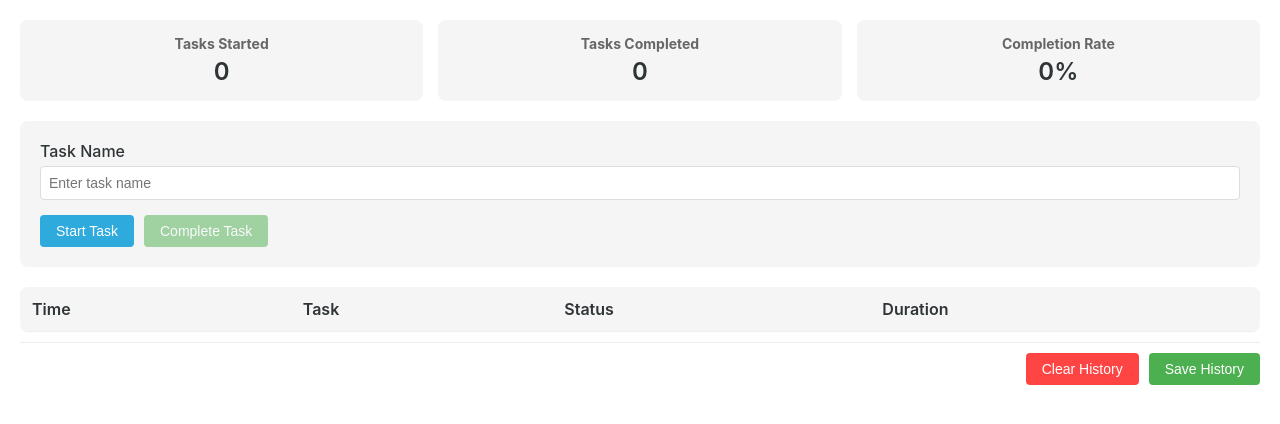
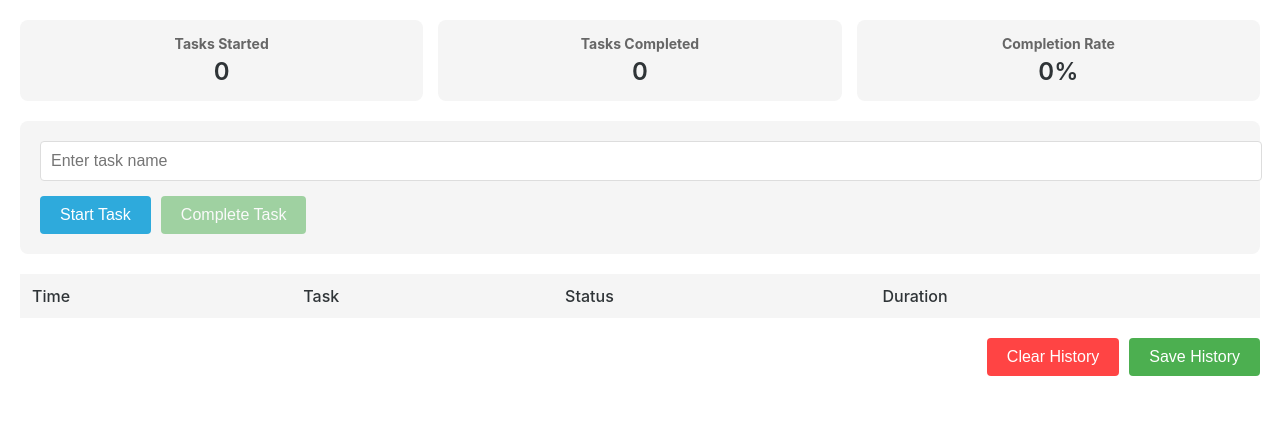
Before and after one commit to ArduousPlot1476/task-tracker, a plain HTML site: page index.html in a window 1280 px wide. Drawn offline with Linux system fonts and the light colour scheme.

Commit message:
Update index.html

```diff
--- a/index.html
+++ b/index.html
@@ -11,11 +11,6 @@
             padding: 20px;
             background: white;
             color: #2f3437;
-        }
-
-        .container {
-            max-width: 100%;
-            margin: 0 auto;
         }
 
         .stats-grid {
@@ -51,23 +46,13 @@
             margin-bottom: 20px;
         }
 
-        .input-group {
-            margin-bottom: 15px;
-        }
-
-        .input-group label {
-            display: block;
-            margin-bottom: 5px;
-            font-weight: 500;
-        }
-
         .input-group input {
             width: 100%;
-            padding: 8px;
+            padding: 10px;
             border: 1px solid #ddd;
             border-radius: 4px;
-            font-size: 14px;
-            box-sizing: border-box;
+            font-size: 16px;
+            margin-bottom: 15px;
         }
 
         .button-group {
@@ -75,18 +60,12 @@
             gap: 10px;
         }
 
-        button {
-            padding: 8px 16px;
+        .button-group button {
+            padding: 10px 20px;
             border: none;
             border-radius: 4px;
             cursor: pointer;
-            font-size: 14px;
-            transition: background-color 0.2s;
-        }
-
-        button:disabled {
-            opacity: 0.5;
-            cursor: not-allowed;
+            font-size: 16px;
         }
 
         .start-button {
@@ -94,71 +73,33 @@
             color: white;
         }
 
-        .start-button:hover:not(:disabled) {
-            background: #2591ba;
-        }
-
         .complete-button {
             background: #4CAF50;
             color: white;
         }
 
-        .complete-button:hover:not(:disabled) {
-            background: #388E3C;
+        .history-table {
+            width: 100%;
+            border-collapse: collapse;
+            margin: 20px 0;
         }
 
-        .clear-button {
-            background: #ff4444;
-            color: white;
+        .history-table th {
+            background: #f5f5f5;
+            padding: 12px;
+            text-align: left;
+            font-weight: 500;
         }
 
-        .clear-button:hover:not(:disabled) {
-            background: #cc0000;
-        }
-
-        .save-button {
-            background: #4CAF50;
-            color: white;
-        }
-
-        .save-button:hover:not(:disabled) {
-            background: #388E3C;
-        }
-
-        .history-buttons {
-            display: flex;
-            gap: 10px;
-            justify-content: flex-end;
-            margin-top: 10px;
-            padding-top: 10px;
-            border-top: 1px solid #eee;
-        }
-
-        table {
-            width: 100%;
-            border-collapse: collapse;
-            background: white;
-            margin-top: 20px;
-            border-radius: 8px;
-            overflow: hidden;
-        }
-
-        th, td {
-            text-align: left;
+        .history-table td {
             padding: 12px;
             border-bottom: 1px solid #eee;
-        }
-
-        th {
-            background: #f5f5f5;
-            font-weight: 600;
         }
 
         .status-badge {
             padding: 4px 8px;
             border-radius: 12px;
             font-size: 12px;
-            font-weight: 500;
         }
 
         .status-started {
@@ -170,10 +111,41 @@
             background: #e8f5e9;
             color: #2e7d32;
         }
+
+        .management-buttons {
+            display: flex;
+            justify-content: flex-end;
+            gap: 10px;
+            margin-top: 20px;
+        }
+
+        .clear-button {
+            background: #ff4444;
+            color: white;
+            padding: 10px 20px;
+            border: none;
+            border-radius: 4px;
+            cursor: pointer;
+            font-size: 16px;
+        }
+
+        .save-button {
+            background: #4CAF50;
+            color: white;
+            padding: 10px 20px;
+            border: none;
+            border-radius: 4px;
+            cursor: pointer;
+            font-size: 16px;
+        }
+
+        button:disabled {
+            opacity: 0.5;
+            cursor: not-allowed;
+        }
     </style>
 </head>
 <body>
-    <div class="container">
     <div class="stats-grid">
         <div class="stat-box">
             <h3>Tasks Started</h3>
@@ -191,8 +163,7 @@
 
     <div class="input-section">
         <div class="input-group">
-                <label for="taskName">Task Name</label>
-                <input type="text" id="taskName" placeholder="Enter task name">
+            <input type="text" id="taskName" placeholder="Enter task name" />
         </div>
         <div class="button-group">
             <button class="start-button" onclick="startTask()" id="startBtn">Start Task</button>
@@ -200,7 +171,7 @@
         </div>
     </div>
 
-        <table>
+    <table class="history-table">
         <thead>
             <tr>
                 <th>Time</th>
@@ -212,10 +183,9 @@
         <tbody id="historyTableBody"></tbody>
     </table>
 
-        <div class="history-buttons">
+    <div class="management-buttons">
         <button class="clear-button" onclick="clearHistory()">Clear History</button>
         <button class="save-button" onclick="saveToFile()">Save History</button>
-        </div>
     </div>
 
     <script>
@@ -225,10 +195,10 @@
         function updateStats() {
             const totalStarted = taskHistory.filter(entry => entry.status === 'started').length;
             const totalCompleted = taskHistory.filter(entry => entry.status === 'completed').length;
-            const completionRate = totalStarted ? Math.round((totalCompleted / totalStarted) * 100) : 0;
+            const completionRate = totalStarted ? Math.round((totalCompleted / (totalStarted/2)) * 100) : 0;
 
-            document.getElementById('tasksStarted').textContent = totalStarted;
-            document.getElementById('tasksCompleted').textContent = totalCompleted;
+            document.getElementById('tasksStarted').textContent = totalStarted/2;
+            document.getElementById('tasksCompleted').textContent = totalCompleted/2;
             document.getElementById('completionRate').textContent = `${completionRate}%`;
         }
 
@@ -305,36 +275,39 @@
         }
 
         function clearHistory() {
-            if (confirm('Are you sure you want to clear all history? This cannot be undone.')) {
+            const confirmed = confirm('Are you sure you want to clear all history? This cannot be undone.');
+            if (confirmed) {
                 taskHistory = [];
-                localStorage.setItem('taskHistory', JSON.stringify(taskHistory));
                 currentTask = null;
                 document.getElementById('completeBtn').disabled = true;
                 document.getElementById('startBtn').disabled = false;
+                localStorage.removeItem('taskHistory');
                 saveAndRender();
             }
         }
 
         function saveToFile() {
-            const data = {
-                history: taskHistory,
-                stats: {
+            const exportData = {
+                exportDate: new Date().toISOString(),
+                taskHistory: taskHistory,
+                statistics: {
                     tasksStarted: document.getElementById('tasksStarted').textContent,
                     tasksCompleted: document.getElementById('tasksCompleted').textContent,
                     completionRate: document.getElementById('completionRate').textContent
-                },
-                exportDate: new Date().toISOString()
+                }
             };
 
-            const blob = new Blob([JSON.stringify(data, null, 2)], { type: 'application/json' });
-            const url = URL.createObjectURL(blob);
+            const jsonString = JSON.stringify(exportData, null, 2);
+            const blob = new Blob([jsonString], { type: 'application/json' });
+            const url = window.URL.createObjectURL(blob);
             const a = document.createElement('a');
+            const dateStr = new Date().toISOString().split('T')[0];
+            a.download = `task-history-${dateStr}.json`;
             a.href = url;
-            a.download = `task-history-${new Date().toISOString().split('T')[0]}.json`;
             document.body.appendChild(a);
             a.click();
+            window.URL.revokeObjectURL(url);
             document.body.removeChild(a);
-            URL.revokeObjectURL(url);
         }
 
         function saveAndRender() {
@@ -342,10 +315,6 @@
             updateStats();
             renderHistory();
         }
-
-        // Initial render
-        updateStats();
-        renderHistory();
 
         // Handle Enter key in input field
         document.getElementById('taskName').addEventListener('keypress', function(e) {
@@ -355,6 +324,10 @@
                 }
             }
         });
+
+        // Initial render
+        updateStats();
+        renderHistory();
     </script>
 </body>
 </html>
```
Lines whose indentation alone changed are shown as unchanged.
